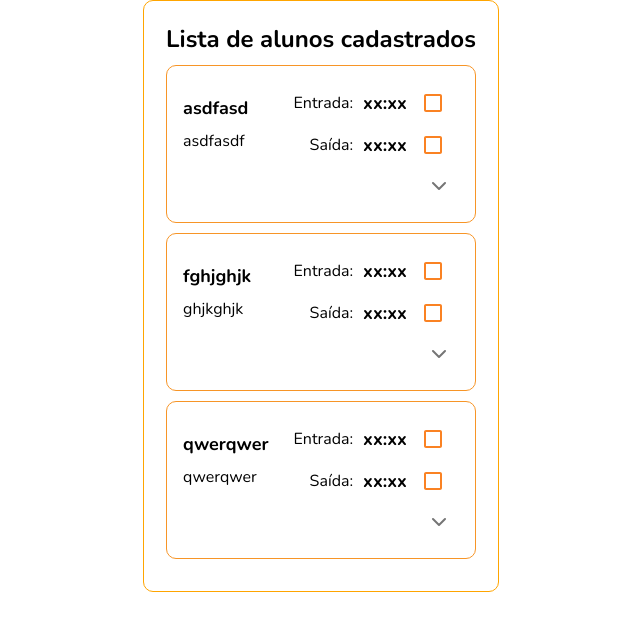
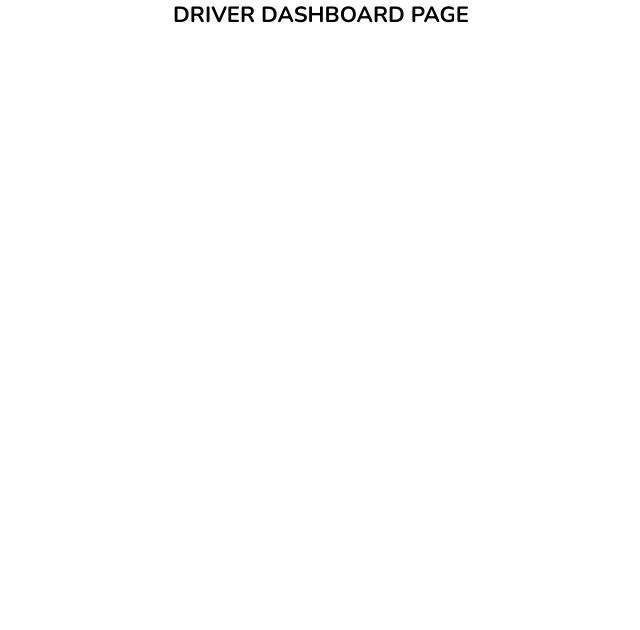
Before and after one commit to cah-suzuki/equipe-1-projeto-kenzievan, a React (Create React App) app: page /driver in a window 1280 px wide. Shown: the top 630 px of the page, without its empty margins (319-959 px from the left). Built offline with nearby package versions, Linux system fonts and the light colour scheme.

Commit message:
feat: checkbox, chat, expand button

```diff
--- a/src/components/StudentList/index.jsx
+++ b/src/components/StudentList/index.jsx
@@ -6,8 +6,6 @@ import React from "react";
 import { Container } from "./style";
 import Button from "../button";
 import { useState } from "react";
-
-import StudentCard from "../studentCard"
 
 ////
 ///Para testar comentei todo o arquivo routes e as chamadas
@@ -36,46 +34,7 @@ const StudentList = ({ isDriver }) => {
   console.log(isOpen);
   //lista de teste,deve ser deletada apos teste
   //a lista oficial também vai ser recebida por context assim como o registerStudent
-  let students = [{
-    "name": "asdfasd",
-    "school": "asdfasdf",
-    "schoolAddress": "schoolAddress",
-    "address": "asdfasdf",
-    "parentName": "asdfasdf",
-    "parentId": "parentId",
-    "driverId": "driverId",
-    "entryTime": "entryTime",
-    "leaveTime": "leaveTime",
-    "tripsList": [],
-    "messages": [],
-    "id": 1
-  }, {
-    "name": "fghjghjk",
-    "school": "ghjkghjk",
-    "schoolAddress": "schoolAddress",
-    "address": "ghjkghjk",
-    "parentName": "ghjkghjk",
-    "parentId": "parentId",
-    "driverId": "driverId",
-    "entryTime": "entryTime",
-    "leaveTime": "leaveTime",
-    "tripsList": [],
-    "messages": [],
-    "id": 2
-  }, {
-    "name": "qwerqwer",
-    "school": "qwerqwer",
-    "schoolAddress": "schoolAddress",
-    "address": "qwerqwer",
-    "parentName": "qwerqwer",
-    "parentId": "parentId",
-    "driverId": "driverId",
-    "entryTime": "entryTime",
-    "leaveTime": "leaveTime",
-    "tripsList": [],
-    "messages": [],
-    "id": 3
-  }];
+  let students = [{ name: "joao" }, { name: "maria" }, { name: "carla" }];
 
   return (
     <Container>
@@ -85,8 +44,12 @@ const StudentList = ({ isDriver }) => {
       </header>
       <ul>
         {React.Children.toArray(
-          students.map((student) => (
-            <StudentCard student={student}/>
+          students.map(({ name }) => (
+            //trocar li por studentCard com dados necessarios
+            //name,parent,address,school,entryTime,departureTime
+            <Button onClick={() => openCard(isOpen)} className="buttonList">
+              <li>{name}</li>
+            </Button>
           ))
         )}
       </ul>
--- a/src/pages/driverDashboard/index.jsx
+++ b/src/pages/driverDashboard/index.jsx
@@ -1,7 +1,5 @@
-import StudentList from "../../components/StudentList";
-
 function DriverDashboard() {
-  return <StudentList/>;
+  return <h1>DRIVER DASHBOARD PAGE</h1>;
 }
 
 export default DriverDashboard;
```
